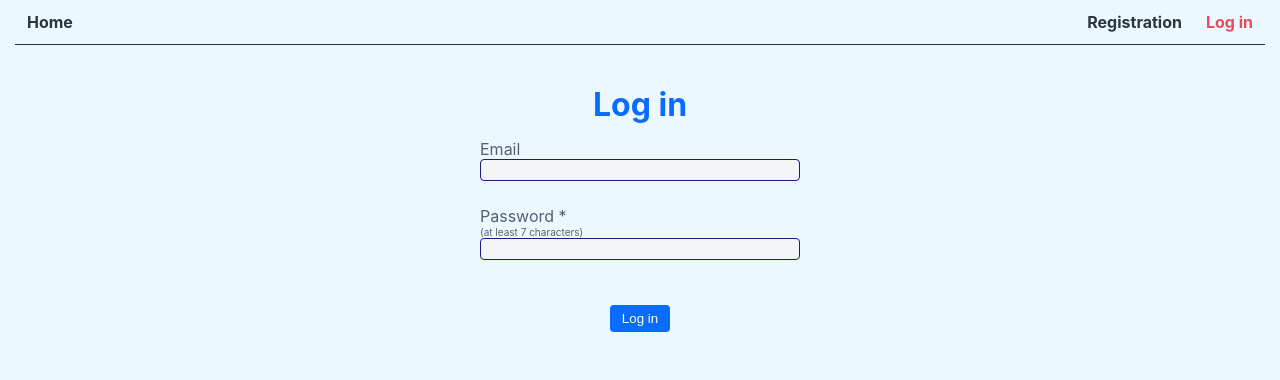
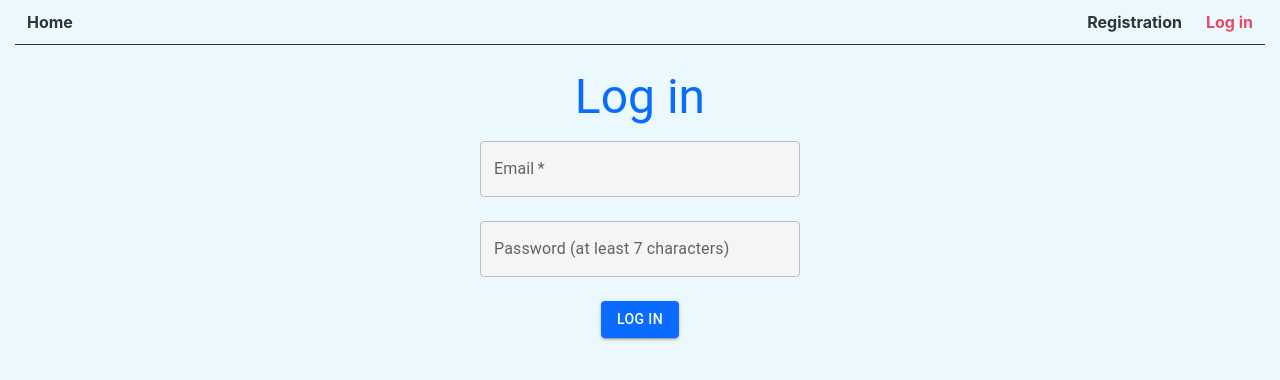
Before and after one commit to YuliaTsveleva/goit-react-hw-08-phonebook, a React (Create React App) app: page /login in a window 1280 px wide. Shown: the top 380 px of the page. Built offline with nearby package versions, Linux system fonts and the light colour scheme.

Commit message:
refactoring loginForm, fixed deleting contact

```diff
--- a/src/Components/AuthForm/AuthForm.js
+++ b/src/Components/AuthForm/AuthForm.js
@@ -1,6 +1,7 @@
 import React from 'react';
 import s from './AuthForm.module.css';
-import Title from '../Title';
+// import Title from '../Title';
+import { TextField, Typography, Button } from '@mui/material';
 
 const AuthFormLogIn = ({
   title,
@@ -11,21 +12,51 @@ const AuthFormLogIn = ({
 }) => {
   return (
     <div className={s.Wrapper}>
-      <Title text={title} />
+      <Typography
+        variant="h3"
+        component="h2"
+        mt={3}
+        sx={{
+          color: 'rgb(9, 108, 255)',
+        }}
+      >
+        {title}
+      </Typography>
+      {/* <Title text={title} /> */}
       <div>
         <form onSubmit={handleSubmit} className={s.Form} autoComplete="off">
-          <label className={s.Label}>
-            Email
-            <input
+          <TextField
+            required
+            id="outlined-email"
+            label="Email"
             type="email"
             name="email"
             value={email}
             onChange={handleChange}
+            margin="normal"
+            // sx={{
+            //   width: 320,
+            //   backgroundColor: 'rgb(243, 245, 247)',
+            // }}
             className={s.Input}
           />
-          </label>
+          <TextField
+            id="outlined-password-input"
+            label="Password (at least 7 characters)"
+            type="password"
+            autoComplete="current-password"
+            name="password"
+            value={password}
+            onChange={handleChange}
+            margin="normal"
+            // sx={{
+            //   width: 320,
+            //   backgroundColor: 'rgb(243, 245, 247)',
+            // }}
+            className={s.Input}
+          />
 
-          <label className={s.Label}>
+          {/* <label className={s.Label}>
             Password * <span className={s.Note}>(at least 7 characters)</span>
             <input
               type="password"
@@ -34,11 +65,23 @@ const AuthFormLogIn = ({
               onChange={handleChange}
               className={s.Input}
             />
-          </label>
+          </label> */}
           <div className={s.ButtonWrapper}>
-            <button type="submit" className={s.Button}>
+            <Button
+              variant="contained"
+              type="submit"
+              className={s.Button}
+              sx={{
+                backgroundColor: 'rgb(9, 108, 255)',
+                marginTop: 2,
+              }}
+            >
               Log in
-            </button>
+            </Button>
+            {/* <button type="submit" className={s.Button}>
+              Log in
+            </button> */}
+            {/* background-color: rgb(9, 108, 255); */}
           </div>
         </form>
       </div>
--- a/src/Components/AuthForm/AuthForm.module.css
+++ b/src/Components/AuthForm/AuthForm.module.css
@@ -24,17 +24,17 @@
   font-size: 16px;
   display: block;
   width: 320px;
-  margin: 0 auto 10px;
+  /* margin: 0 auto 10px; */
   border: 1px solid rgb(28, 28, 128);
   border-radius: 4px;
   background-color: rgb(243, 245, 247);
   color: rgba(70, 79, 99, 0.904);
 }
 
-.Input:hover,
+/* .Input:hover,
 .Input:focus {
   outline: 2px solid rgb(74, 147, 243);
-}
+} */
 
 .ButtonWrapper{
    display: flex;
--- a/src/Redux/phonebook/contacts-operations.js
+++ b/src/Redux/phonebook/contacts-operations.js
@@ -35,8 +35,8 @@ export const deleteContact = createAsyncThunk(
   'contacts/deleteContact',
   async (id, { rejectWithValue }) => {
     try {
-      const response = await axios.delete(`/contacts/${id}`);
-      return response.data.id;
+      await axios.delete(`/contacts/${id}`);
+      return id;
     } catch (error) {
       return rejectWithValue(error.message);
     }
```
Lines whose indentation alone changed are shown as unchanged.
